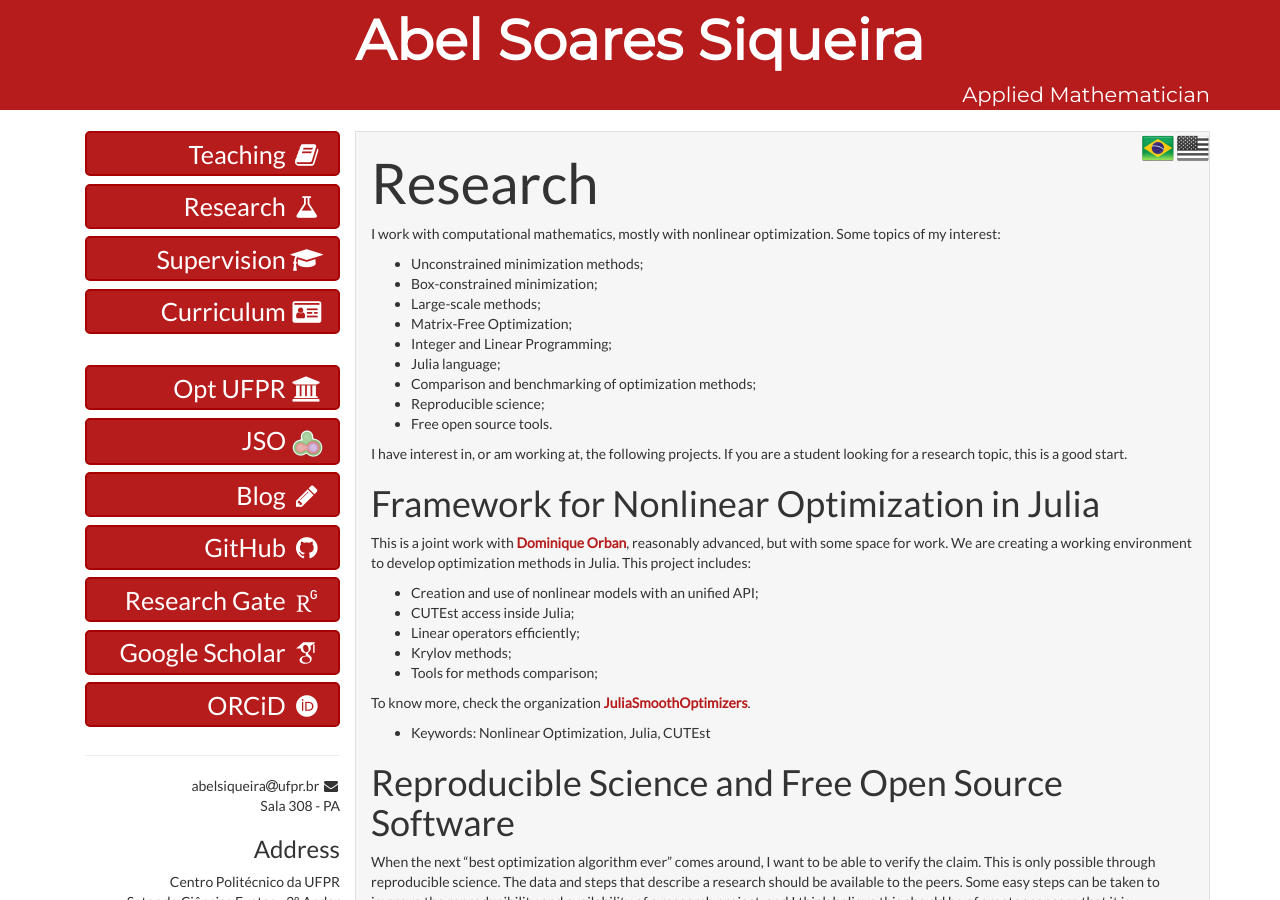
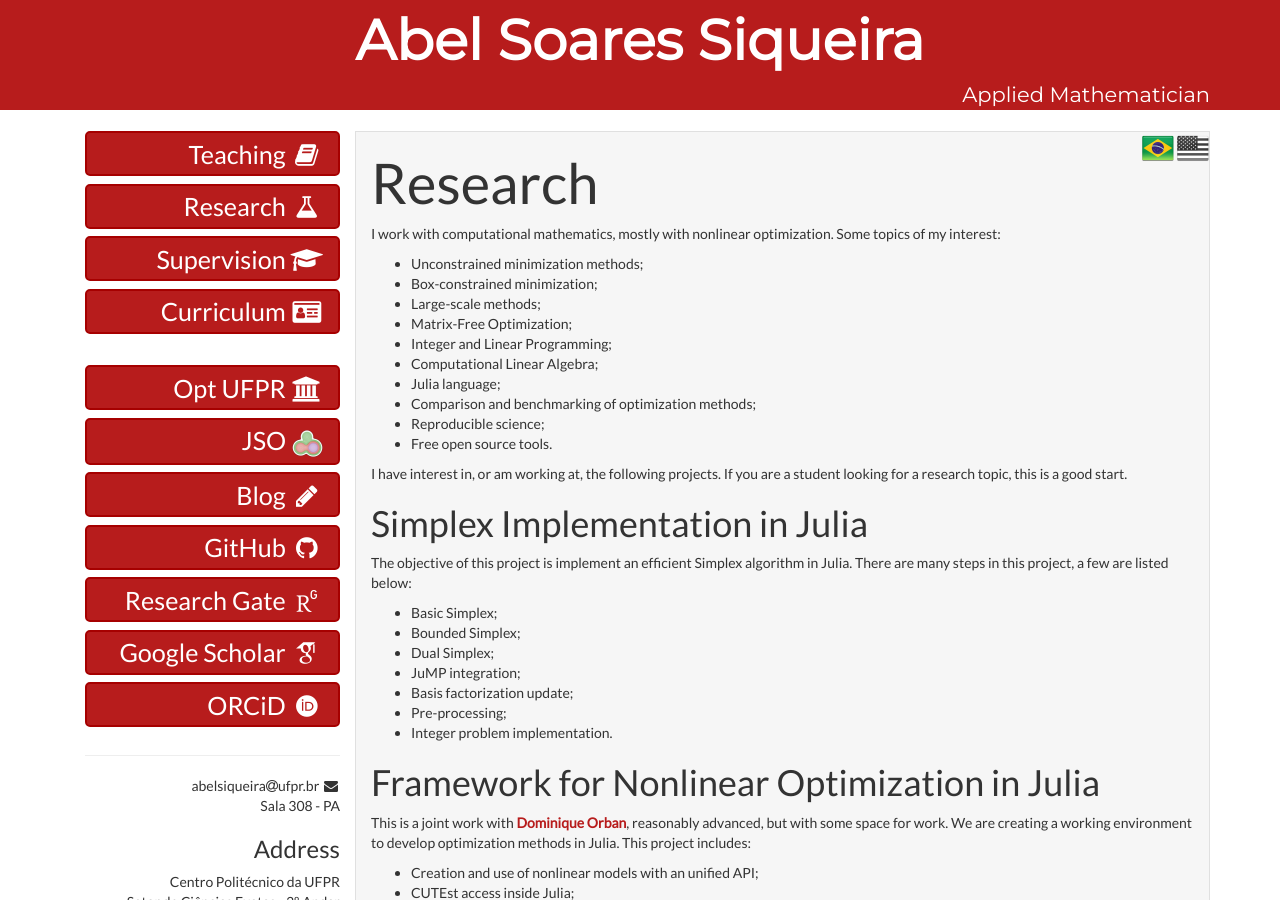
Before and after one commit to abelsiqueira/abelsiqueira.github.io-old, a Jekyll site: the page built from research.en.md, in a window 1280 px wide and 900 px high. Built offline with Jekyll 4.4.1, drawn with Linux system fonts in a browser that asks for light colours; some web fonts are replaced.

Commit message:
Add Simplex to research projects

```diff
--- a/research.en.md
+++ b/research.en.md
@@ -15,6 +15,7 @@ Some topics of my interest:
   - Large-scale methods;
   - Matrix-Free Optimization;
   - Integer and Linear Programming;
+  - Computational Linear Algebra;
   - Julia language;
   - Comparison and benchmarking of optimization methods;
   - Reproducible science;
@@ -22,6 +23,20 @@ Some topics of my interest:
 
 I have interest in, or am working at, the following projects.
 If you are a student looking for a research topic, this is a good start.
+
+# Simplex Implementation in Julia
+
+The objective of this project is implement an efficient Simplex algorithm
+in Julia.
+There are many steps in this project, a few are listed below:
+
+- Basic Simplex;
+- Bounded Simplex;
+- Dual Simplex;
+- JuMP integration;
+- Basis factorization update;
+- Pre-processing;
+- Integer problem implementation.
 
 # Framework for Nonlinear Optimization in Julia
 
```
Also changed, not shown: research.br.md (+14 -0 lines).
